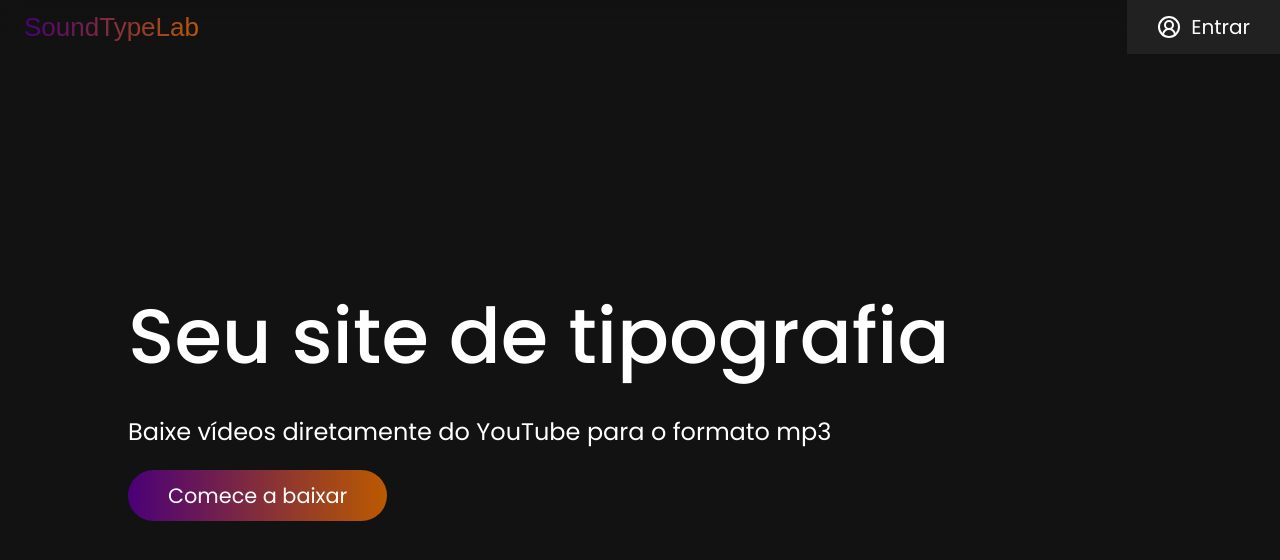
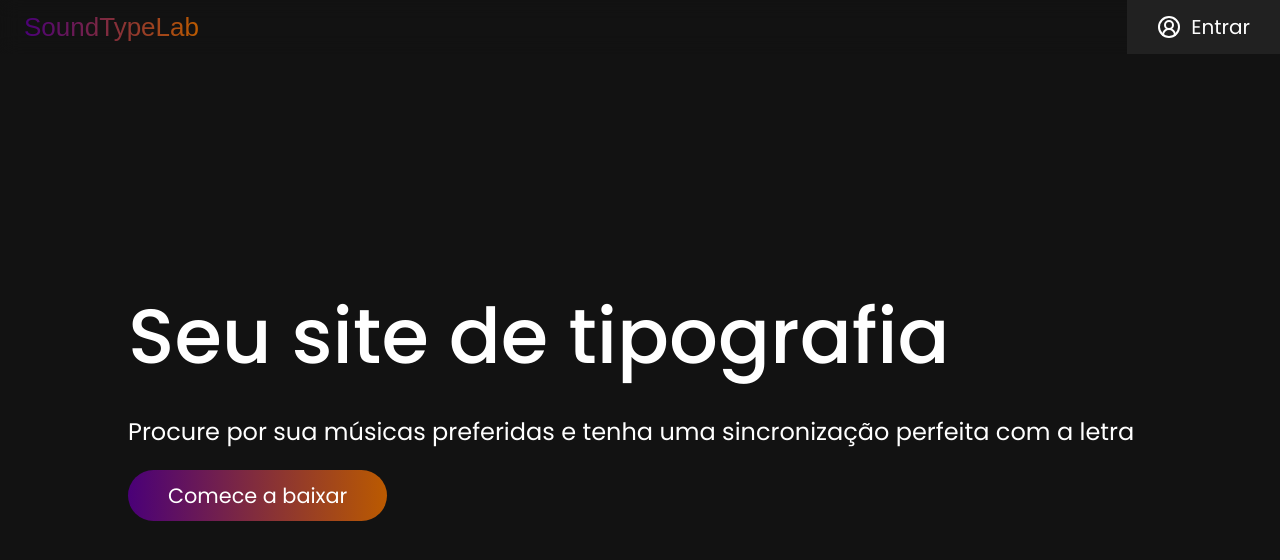
Before and after one commit to evertonmdev/SoundTypeLab, a Next.js app: page / in a window 1280 px wide. Shown: the top 560 px of the page. Built offline with nearby package versions, Linux system fonts and the light colour scheme; no server answers.

Commit message:
Organizando problemas com gradient nos textos

```diff
--- a/src/components/defaults/sections/Introduction.jsx
+++ b/src/components/defaults/sections/Introduction.jsx
@@ -4,7 +4,7 @@ export default function Introduction() {
             <h1>
                 Seu site de tipografia
             </h1>
-            <p>Baixe vídeos diretamente do YouTube para o formato mp3</p>
+            <p>Procure por sua músicas preferidas e tenha uma sincronização perfeita com a letra</p>
             <button>Comece a baixar</button>
         </section>
     )
--- a/src/components/defaults/sections/Studio.jsx
+++ b/src/components/defaults/sections/Studio.jsx
@@ -42,9 +42,9 @@ export default function Studio() {
                 <h1>
                     Este é o seu estúdio
                 </h1>
-                <p>
+                <span>
                     Onde a mágica acontece
-                </p>
+                </span>
             </div>
             <div>
                 <section className='recent-videos'>
--- a/src/styles/styles.scss
+++ b/src/styles/styles.scss
@@ -234,7 +234,7 @@ header {
             font-weight: $title-weight;
         }
 
-        p {
+        span {
             font-size: $title-fontsize;
             font-weight: $title-weight;
             @include gradient-text;
```
